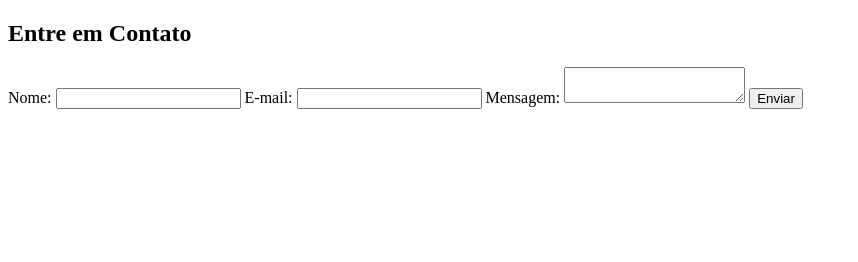
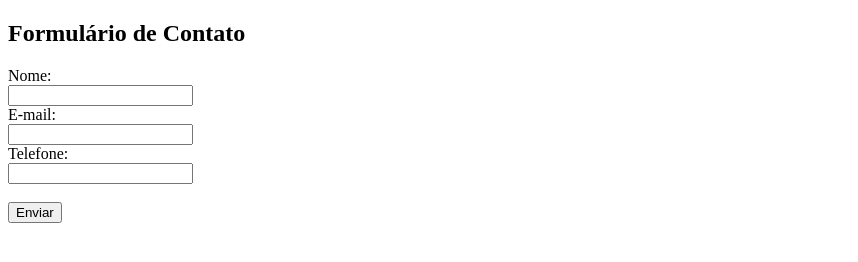
Before and after one commit to danielrmattos1/danielrmattos1, a plain HTML site: page index.html in a window 1280 px wide. Shown: the whole page, without its empty margins (0-858 px from the left). Drawn offline with Linux system fonts and the light colour scheme.

Commit message:
Update index.html

```diff
--- a/index.html
+++ b/index.html
@@ -4,21 +4,15 @@
 	<title>Formulário de Contato</title>
 </head>
 <body>
-
-	<h2>Entre em Contato</h2>
-
-	<form method="post" action="enviar_email.php">
-		<label for="nome">Nome:</label>
-		<input type="text" name="nome" id="nome">
-
-		<label for="email">E-mail:</label>
-		<input type="email" name="email" id="email">
-
-		<label for="mensagem">Mensagem:</label>
-		<textarea name="mensagem" id="mensagem"></textarea>
-
+	<h2>Formulário de Contato</h2>
+	<form action="mail.php" method="POST">
+		<label for="nome">Nome:</label><br>
+		<input type="text" id="nome" name="nome"><br>
+		<label for="email">E-mail:</label><br>
+		<input type="email" id="email" name="email"><br>
+		<label for="telefone">Telefone:</label><br>
+		<input type="text" id="telefone" name="telefone"><br><br>
 		<input type="submit" value="Enviar">
 	</form>
-
 </body>
 </html>
```
